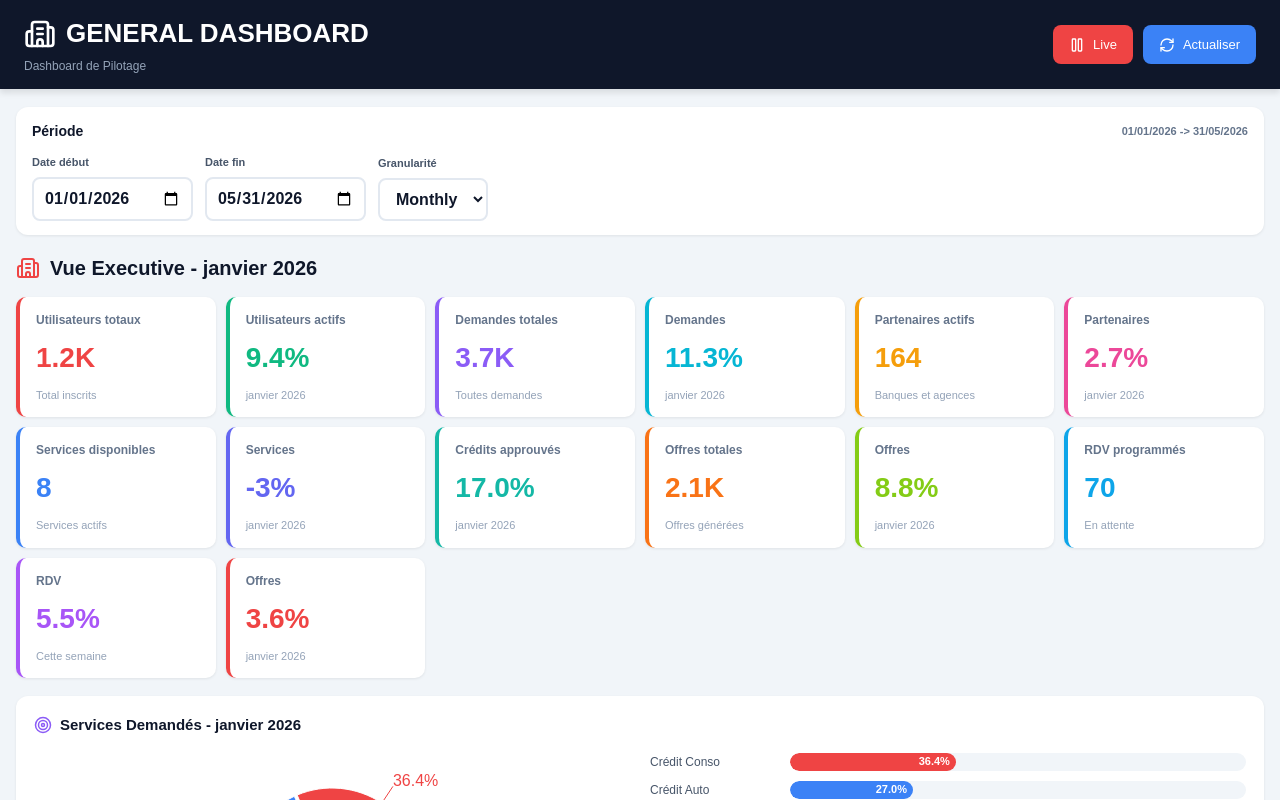
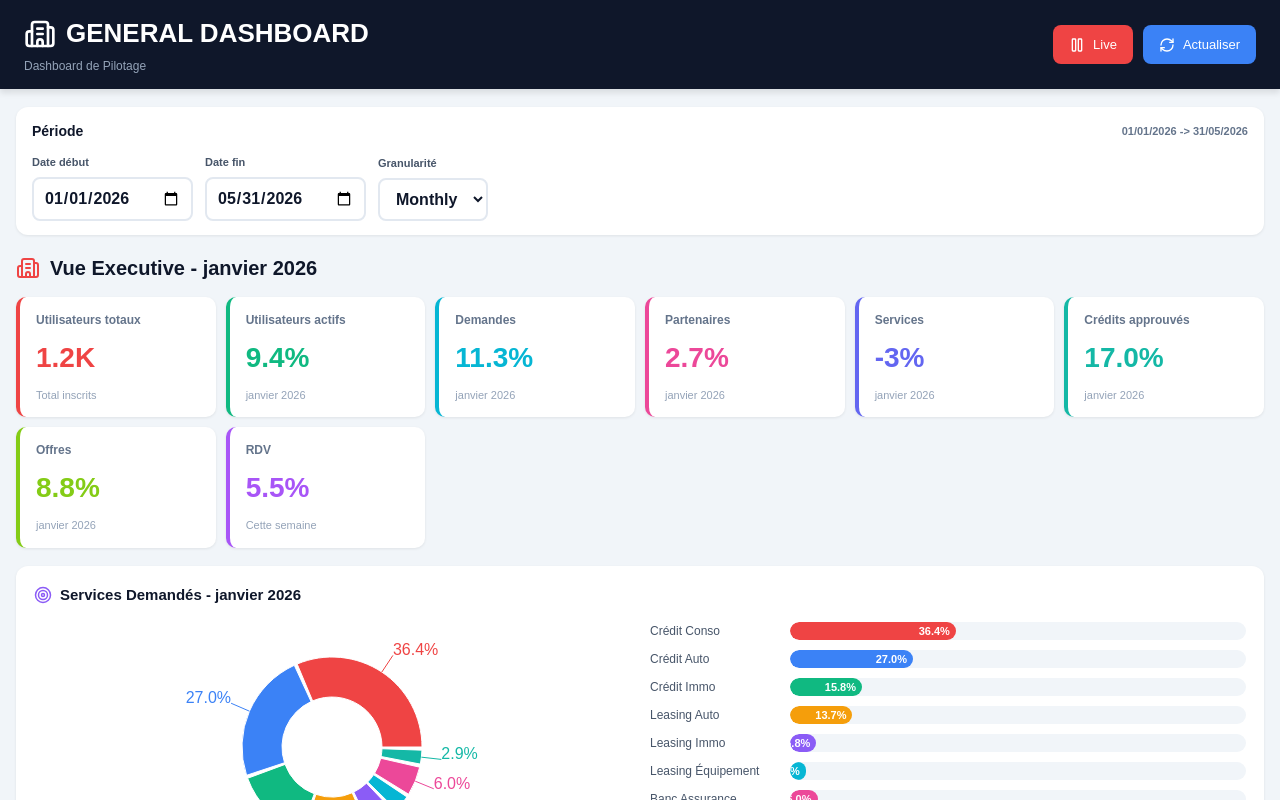
Before and after one commit to adamkhamassi/general-dashboard-easybank-, a React (Vite) app: page / in a window 1280 px wide. Shown: the top 800 px of the page. Built offline with nearby package versions, Linux system fonts and the light colour scheme.

Commit message:
refactor: simplify Vue Executive KPIs - removed redundant metrics

```diff
--- a/src/App.jsx
+++ b/src/App.jsx
@@ -610,30 +610,15 @@ export default function App() {
           <div style={{ fontSize: '28px', fontWeight: 'bold', color: '#10b981', margin: '8px 0' }}>{executiveData.utilisateursActifs}</div>
           <p style={{ color: '#94a3b8', fontSize: '11px', margin: 0 }}>{executiveData.dateLabel}</p>
         </div>
-        <div style={{ backgroundColor: '#fff', padding: '14px 16px', borderRadius: '10px', boxShadow: '0 1px 3px rgba(0,0,0,0.08)', borderLeft: '4px solid #8b5cf6' }}>
-          <p style={{ color: '#64748b', fontSize: '12px', margin: 0, fontWeight: '600' }}>Demandes totales</p>
-          <div style={{ fontSize: '28px', fontWeight: 'bold', color: '#8b5cf6', margin: '8px 0' }}>{executiveData.demandesTotales}</div>
-          <p style={{ color: '#94a3b8', fontSize: '11px', margin: 0 }}>Toutes demandes</p>
-        </div>
         <div style={{ backgroundColor: '#fff', padding: '14px 16px', borderRadius: '10px', boxShadow: '0 1px 3px rgba(0,0,0,0.08)', borderLeft: '4px solid #06b6d4' }}>
           <p style={{ color: '#64748b', fontSize: '12px', margin: 0, fontWeight: '600' }}>Demandes</p>
           <div style={{ fontSize: '28px', fontWeight: 'bold', color: '#06b6d4', margin: '8px 0' }}>{executiveData.demandesVariation}</div>
           <p style={{ color: '#94a3b8', fontSize: '11px', margin: 0 }}>{executiveData.dateLabel}</p>
         </div>
-        <div style={{ backgroundColor: '#fff', padding: '14px 16px', borderRadius: '10px', boxShadow: '0 1px 3px rgba(0,0,0,0.08)', borderLeft: '4px solid #f59e0b' }}>
-          <p style={{ color: '#64748b', fontSize: '12px', margin: 0, fontWeight: '600' }}>Partenaires actifs</p>
-          <div style={{ fontSize: '28px', fontWeight: 'bold', color: '#f59e0b', margin: '8px 0' }}>{executiveData.partenairesActifs}</div>
-          <p style={{ color: '#94a3b8', fontSize: '11px', margin: 0 }}>Banques et agences</p>
-        </div>
         <div style={{ backgroundColor: '#fff', padding: '14px 16px', borderRadius: '10px', boxShadow: '0 1px 3px rgba(0,0,0,0.08)', borderLeft: '4px solid #ec4899' }}>
           <p style={{ color: '#64748b', fontSize: '12px', margin: 0, fontWeight: '600' }}>Partenaires</p>
           <div style={{ fontSize: '28px', fontWeight: 'bold', color: '#ec4899', margin: '8px 0' }}>{executiveData.partenairesVariation}</div>
           <p style={{ color: '#94a3b8', fontSize: '11px', margin: 0 }}>{executiveData.dateLabel}</p>
-        </div>
-        <div style={{ backgroundColor: '#fff', padding: '14px 16px', borderRadius: '10px', boxShadow: '0 1px 3px rgba(0,0,0,0.08)', borderLeft: '4px solid #3b82f6' }}>
-          <p style={{ color: '#64748b', fontSize: '12px', margin: 0, fontWeight: '600' }}>Services disponibles</p>
-          <div style={{ fontSize: '28px', fontWeight: 'bold', color: '#3b82f6', margin: '8px 0' }}>{executiveData.servicesDisponibles}</div>
-          <p style={{ color: '#94a3b8', fontSize: '11px', margin: 0 }}>Services actifs</p>
         </div>
         <div style={{ backgroundColor: '#fff', padding: '14px 16px', borderRadius: '10px', boxShadow: '0 1px 3px rgba(0,0,0,0.08)', borderLeft: '4px solid #6366f1' }}>
           <p style={{ color: '#64748b', fontSize: '12px', margin: 0, fontWeight: '600' }}>Services</p>
@@ -645,30 +630,15 @@ export default function App() {
           <div style={{ fontSize: '28px', fontWeight: 'bold', color: '#14b8a6', margin: '8px 0' }}>{executiveData.creditsApprouves}</div>
           <p style={{ color: '#94a3b8', fontSize: '11px', margin: 0 }}>{executiveData.dateLabel}</p>
         </div>
-        <div style={{ backgroundColor: '#fff', padding: '14px 16px', borderRadius: '10px', boxShadow: '0 1px 3px rgba(0,0,0,0.08)', borderLeft: '4px solid #f97316' }}>
-          <p style={{ color: '#64748b', fontSize: '12px', margin: 0, fontWeight: '600' }}>Offres totales</p>
-          <div style={{ fontSize: '28px', fontWeight: 'bold', color: '#f97316', margin: '8px 0' }}>{executiveData.offresTotales}</div>
-          <p style={{ color: '#94a3b8', fontSize: '11px', margin: 0 }}>Offres générées</p>
-        </div>
         <div style={{ backgroundColor: '#fff', padding: '14px 16px', borderRadius: '10px', boxShadow: '0 1px 3px rgba(0,0,0,0.08)', borderLeft: '4px solid #84cc16' }}>
           <p style={{ color: '#64748b', fontSize: '12px', margin: 0, fontWeight: '600' }}>Offres</p>
           <div style={{ fontSize: '28px', fontWeight: 'bold', color: '#84cc16', margin: '8px 0' }}>{executiveData.offresGenerees}</div>
           <p style={{ color: '#94a3b8', fontSize: '11px', margin: 0 }}>{executiveData.dateLabel}</p>
         </div>
-        <div style={{ backgroundColor: '#fff', padding: '14px 16px', borderRadius: '10px', boxShadow: '0 1px 3px rgba(0,0,0,0.08)', borderLeft: '4px solid #0ea5e9' }}>
-          <p style={{ color: '#64748b', fontSize: '12px', margin: 0, fontWeight: '600' }}>RDV programmés</p>
-          <div style={{ fontSize: '28px', fontWeight: 'bold', color: '#0ea5e9', margin: '8px 0' }}>{executiveData.rdvProgrammes}</div>
-          <p style={{ color: '#94a3b8', fontSize: '11px', margin: 0 }}>En attente</p>
-        </div>
         <div style={{ backgroundColor: '#fff', padding: '14px 16px', borderRadius: '10px', boxShadow: '0 1px 3px rgba(0,0,0,0.08)', borderLeft: '4px solid #a855f7' }}>
           <p style={{ color: '#64748b', fontSize: '12px', margin: 0, fontWeight: '600' }}>RDV</p>
           <div style={{ fontSize: '28px', fontWeight: 'bold', color: '#a855f7', margin: '8px 0' }}>{executiveData.rdvEnAttente}</div>
           <p style={{ color: '#94a3b8', fontSize: '11px', margin: 0 }}>Cette semaine</p>
-        </div>
-        <div style={{ backgroundColor: '#fff', padding: '14px 16px', borderRadius: '10px', boxShadow: '0 1px 3px rgba(0,0,0,0.08)', borderLeft: '4px solid #ef4444' }}>
-          <p style={{ color: '#64748b', fontSize: '12px', margin: 0, fontWeight: '600' }}>Offres</p>
-          <div style={{ fontSize: '28px', fontWeight: 'bold', color: '#ef4444', margin: '8px 0' }}>{executiveData.offresAcceptees}</div>
-          <p style={{ color: '#94a3b8', fontSize: '11px', margin: 0 }}>{executiveData.dateLabel}</p>
         </div>
       </div>
 
```
